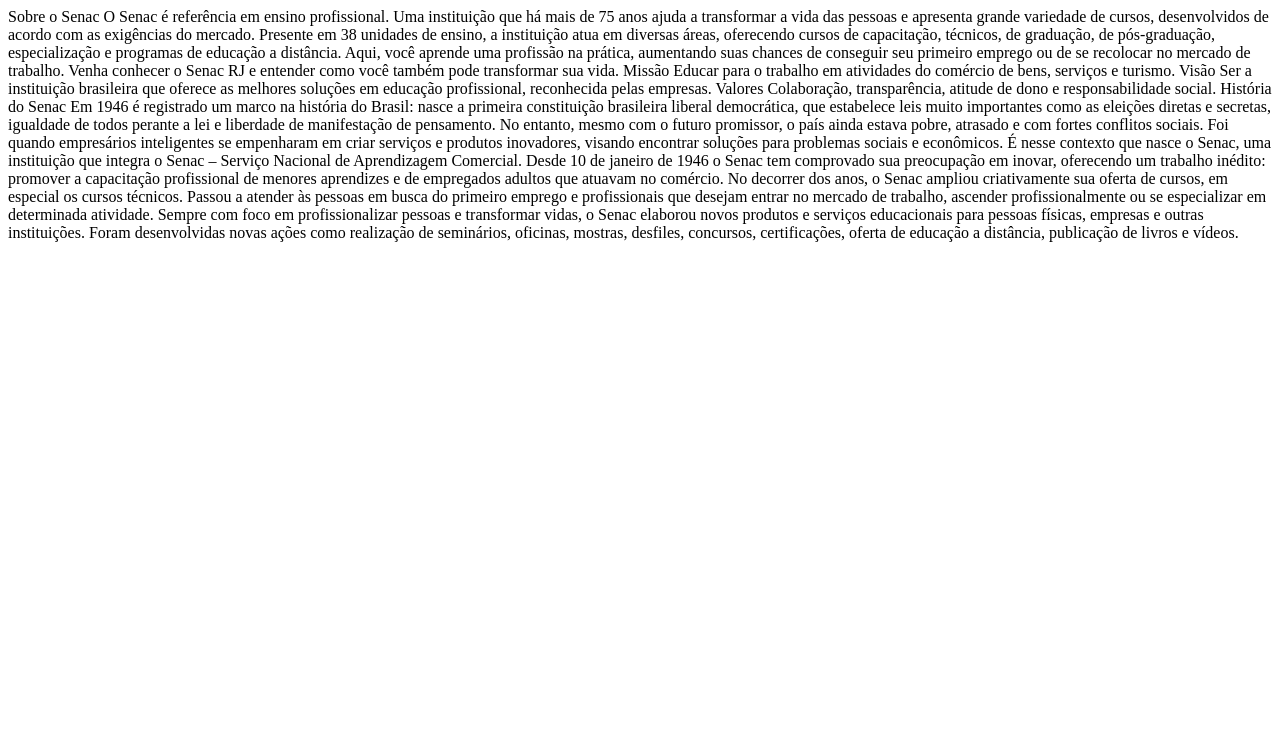
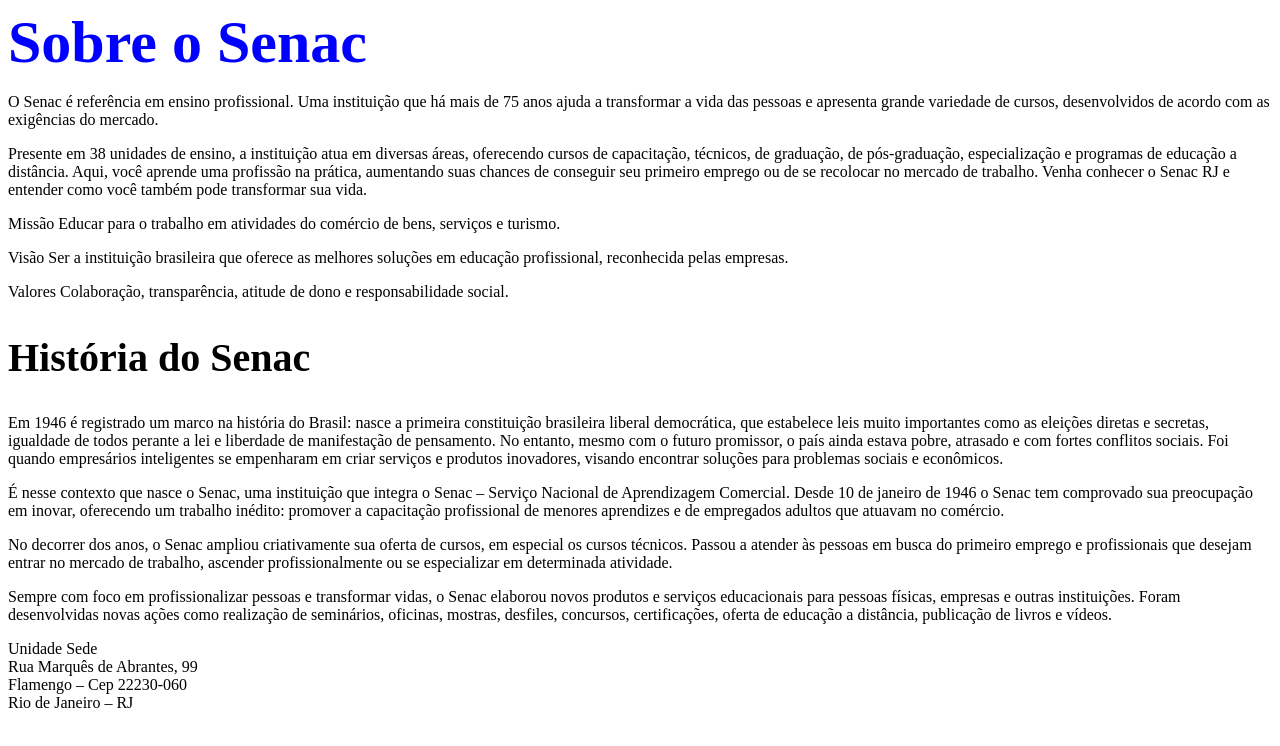
Before and after one commit to Eduardolinsmotta/EstudoSalaDeAula, a plain HTML site: page index.html in a window 1280 px wide. Drawn offline with Linux system fonts and the light colour scheme.

Commit message:
Update index.html

```diff
--- a/index.html
+++ b/index.html
@@ -1,26 +1,80 @@
-Sobre o Senac
-O Senac é referência em ensino profissional. Uma instituição que há mais de 75 anos ajuda a transformar a vida das pessoas e apresenta grande variedade de cursos, desenvolvidos de acordo com as exigências do mercado.
+<!DOCTYPE html>
+<html lang="pt-br">
 
-Presente em 38 unidades de ensino, a instituição atua em diversas áreas, oferecendo cursos de capacitação, técnicos, de graduação, de pós-graduação, especialização e programas de educação a distância. Aqui, você aprende uma profissão na prática, aumentando suas chances de conseguir seu primeiro emprego ou de se recolocar no mercado de trabalho. Venha conhecer o Senac RJ e entender como você também pode transformar sua vida.
+<head>
+	<meta charset="utf-8"><!-- TAG meta: serve para formatações especiais. Está com atributo charset -->
+	<link rel="icon" href="img/favicon.ico">
 
-Missão
+	<title>Sobre o Senac</title>
+	<style>
+		h1 {
+			font-size: 60px;
+			margin: 0;
+			color: rgb(0, 0, 255);
+		}
+	</style>
 
-Educar para o trabalho em atividades do comércio de bens, serviços e turismo.
+</head>
+<!-- Divisão Estrutura e Código  -->
 
-Visão
+<body>
+	<h1>Sobre o Senac</h1>
+	<p>O Senac é referência em ensino profissional. Uma instituição que há mais de 75 anos ajuda a transformar a vida
+		das pessoas e apresenta grande variedade de cursos, desenvolvidos de acordo com as exigências do mercado.</p>
+	<!-- Isto é um comentário -->
 
-Ser a instituição brasileira que oferece as melhores soluções em educação profissional, reconhecida pelas empresas.
+	<p>Presente em 38 unidades de ensino, a instituição atua em diversas áreas, oferecendo cursos de capacitação,
+		técnicos, de graduação, de pós-graduação, especialização e programas de educação a distância. Aqui, você aprende
+		uma profissão na prática, aumentando suas chances de conseguir seu primeiro emprego ou de se recolocar no
+		mercado de trabalho. Venha conhecer o Senac RJ e entender como você também pode transformar sua vida.</p>
 
-Valores
+	<p>Missão
 
-Colaboração, transparência, atitude de dono e responsabilidade social.
+		Educar para o trabalho em atividades do comércio de bens, serviços e turismo.
+	</p>
+	<p>
+		Visão
 
-História do Senac
+		Ser a instituição brasileira que oferece as melhores soluções em educação profissional, reconhecida pelas
+		empresas.
+	</p>
+	<p>
+		Valores
 
-Em 1946 é registrado um marco na história do Brasil: nasce a primeira constituição brasileira liberal democrática, que estabelece leis muito importantes como as eleições diretas e secretas, igualdade de todos perante a lei e liberdade de manifestação de pensamento. No entanto, mesmo com o futuro promissor, o país ainda estava pobre, atrasado e com fortes conflitos sociais. Foi quando empresários inteligentes se empenharam em criar serviços e produtos inovadores, visando encontrar soluções para problemas sociais e econômicos.
+		Colaboração, transparência, atitude de dono e responsabilidade social.
+	</p>
+	<p>
+	<h2 style="font-size:40px">História do Senac</h2>
 
-É nesse contexto que nasce o Senac, uma instituição que integra o Senac – Serviço Nacional de Aprendizagem Comercial. Desde 10 de janeiro de 1946 o Senac tem comprovado sua preocupação em inovar, oferecendo um trabalho inédito: promover a capacitação profissional de menores aprendizes e de empregados adultos que atuavam no comércio.
+	Em 1946 é registrado um marco na história do Brasil: nasce a primeira constituição brasileira liberal democrática,
+	que estabelece leis muito importantes como as eleições diretas e secretas, igualdade de todos perante a lei e
+	liberdade de manifestação de pensamento. No entanto, mesmo com o futuro promissor, o país ainda estava pobre,
+	atrasado e com fortes conflitos sociais. Foi quando empresários inteligentes se empenharam em criar serviços e
+	produtos inovadores, visando encontrar soluções para problemas sociais e econômicos.</p>
 
-No decorrer dos anos, o Senac ampliou criativamente sua oferta de cursos, em especial os cursos técnicos. Passou a atender às pessoas em busca do primeiro emprego e profissionais que desejam entrar no mercado de trabalho, ascender profissionalmente ou se especializar em determinada atividade.
+	<p>É nesse contexto que nasce o Senac, uma instituição que integra o Senac – Serviço Nacional de Aprendizagem
+		Comercial. Desde 10 de janeiro de 1946 o Senac tem comprovado sua preocupação em inovar, oferecendo um trabalho
+		inédito: promover a capacitação profissional de menores aprendizes e de empregados adultos que atuavam no
+		comércio.</p>
 
-Sempre com foco em profissionalizar pessoas e transformar vidas, o Senac elaborou novos produtos e serviços educacionais para pessoas físicas, empresas e outras instituições. Foram desenvolvidas novas ações como realização de seminários, oficinas, mostras, desfiles, concursos, certificações, oferta de educação a distância, publicação de livros e vídeos.
+	<p>
+		No decorrer dos anos, o Senac ampliou criativamente sua oferta de cursos, em especial os cursos técnicos. Passou
+		a atender às pessoas em busca do primeiro emprego e profissionais que desejam entrar no mercado de trabalho,
+		ascender profissionalmente ou se especializar em determinada atividade.</p>
+
+	<p>Sempre com foco em profissionalizar pessoas e transformar vidas, o Senac elaborou novos produtos e serviços
+		educacionais para pessoas físicas, empresas e outras instituições. Foram desenvolvidas novas ações como
+		realização de seminários, oficinas, mostras, desfiles, concursos, certificações, oferta de educação a distância,
+		publicação de livros e vídeos.</p>
+
+
+
+	<p>
+		Unidade Sede<br>
+		Rua Marquês de Abrantes, 99<br>
+		Flamengo – Cep 22230-060<br>
+		Rio de Janeiro – RJ<br>
+	</p>
+</body>
+
+</html>
```
